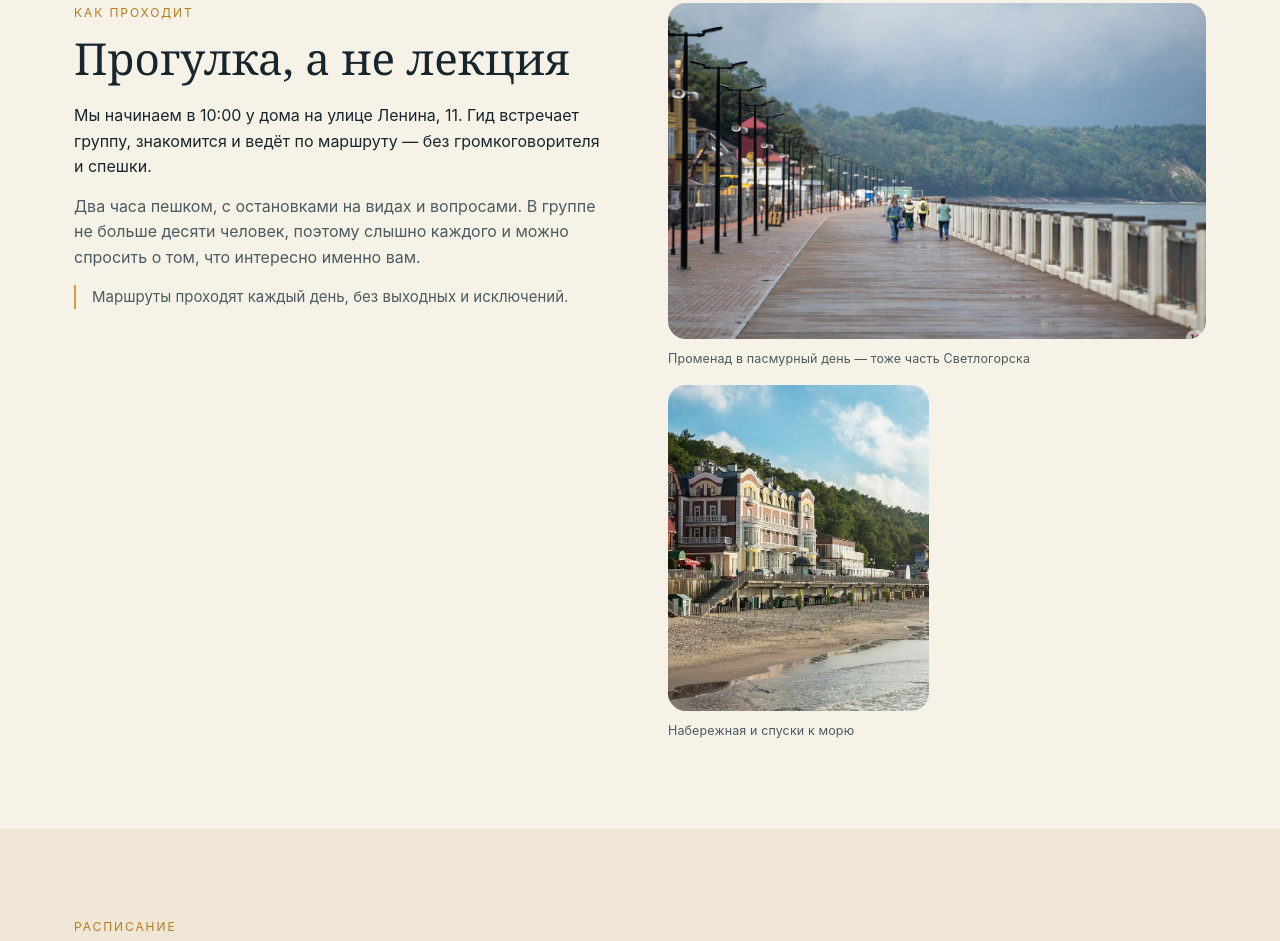
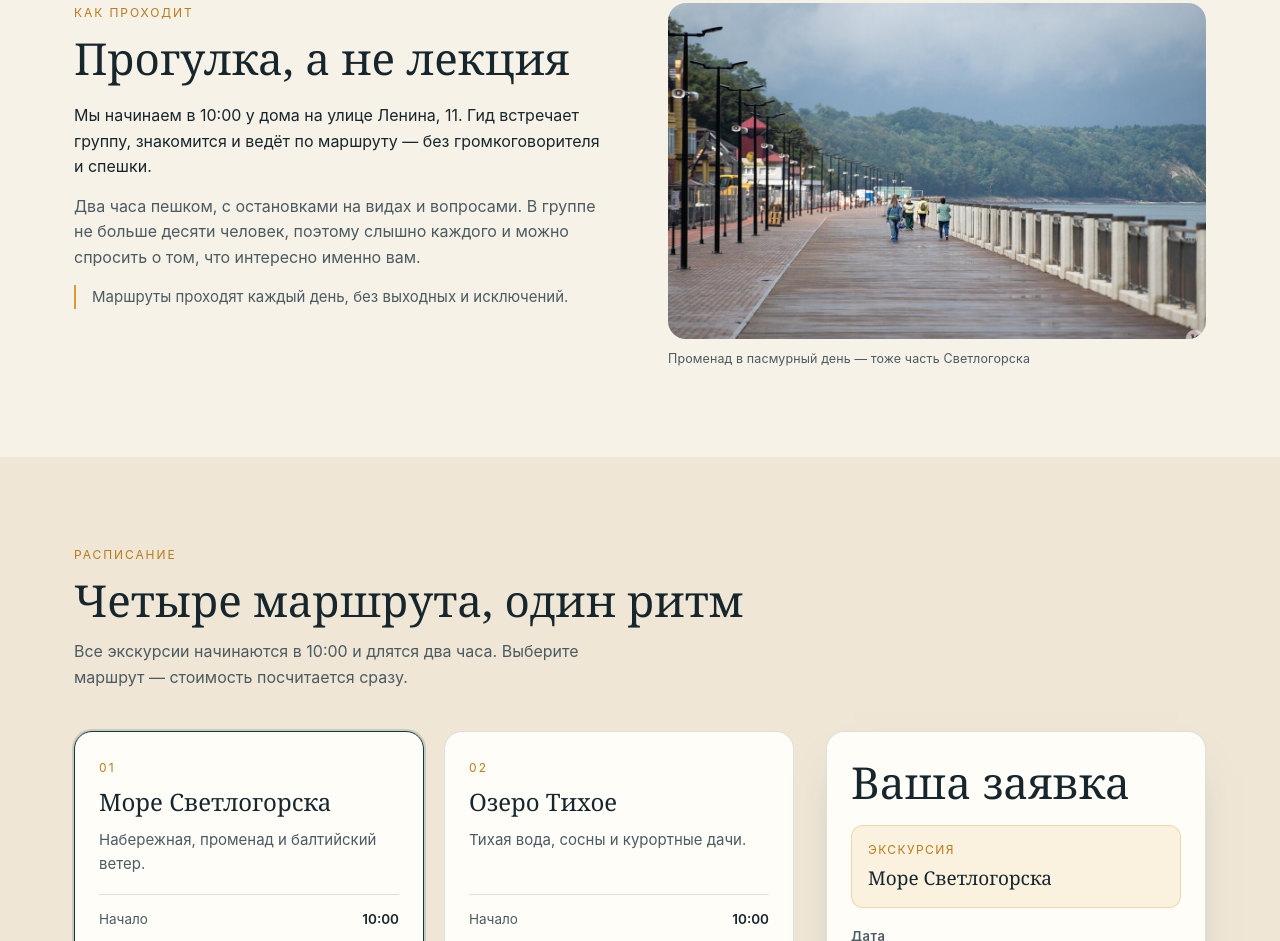
Before and after one commit to vlad19527352/promenade, a plain HTML site: page index.html in a window 1280 px wide. Shown: the part 811-1752 px from the top of the page. Drawn offline with Linux system fonts and the light colour scheme.

Commit message:
Десктоп: убрать вторую фотографию в блоке «Как проходит»

```diff
--- a/index.html
+++ b/index.html
@@ -62,7 +62,7 @@
           <img src="Photo/file.jpg" alt="Группа идёт по променаду вдоль моря">
           <figcaption>Променад в пасмурный день — тоже часть Светлогорска</figcaption>
         </figure>
-        <figure class="shot">
+        <figure class="shot shot--extra">
           <img src="Photo/svetlogorsk_35.jpg" alt="Набережная Светлогорска: отели, лестницы и пляж">
           <figcaption>Набережная и спуски к морю</figcaption>
         </figure>
--- a/styles.css
+++ b/styles.css
@@ -149,7 +149,7 @@ a{color:inherit}
   margin-top:22px;padding-left:16px;border-left:2px solid var(--amber);
   color:var(--ink);font-size:15px;
 }
-.about__media{display:grid;grid-template-columns:1fr 1fr;gap:16px;align-items:start}
+.about__media{display:grid;grid-template-columns:1fr;gap:16px;align-items:start}
 
 .shot{margin:0}
 .shot img{
@@ -158,6 +158,7 @@ a{color:inherit}
 }
 .shot--tall{grid-column:1/-1}
 .shot--tall img{aspect-ratio:16/10}
+.shot--extra{display:none}
 .shot figcaption{
   margin-top:10px;font-size:12.5px;color:var(--ink-soft);letter-spacing:.01em;
 }
@@ -345,6 +346,7 @@ a{color:inherit}
   .section{padding:60px 0}
   .about__media{grid-template-columns:1fr;gap:14px}
   .shot img{aspect-ratio:16/10}
+  .shot--extra{display:block}
 
   .tour-grid{grid-template-columns:1fr;gap:14px}
   .tour{padding:22px 20px 18px}
```
